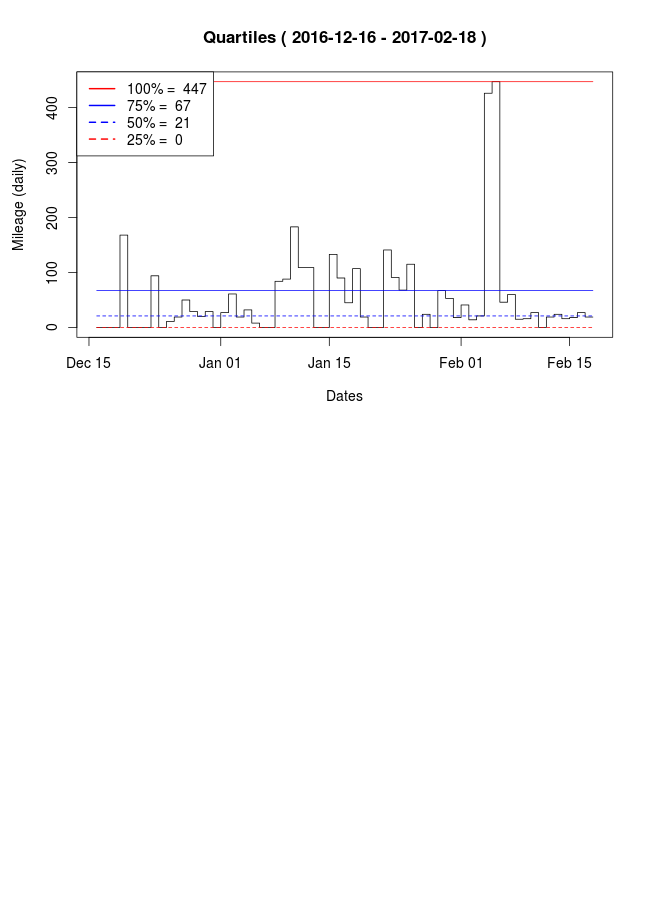
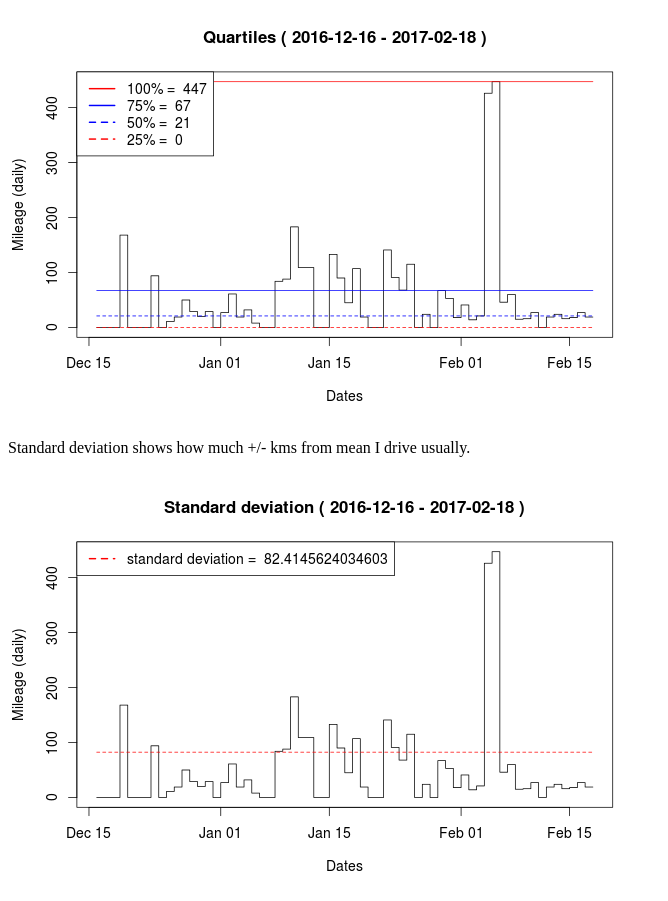
Before and after one commit to ivanbochko/10-days-of-statistics, a plain HTML site: page docs/index.html in a window 1280 px wide. Shown: the part 2068-2969 px from the top of the page, without its empty margins (0-668 px from the left). Before the commit the page ends 2499 px from the top, so only its background shows below. Drawn offline with Linux system fonts and the light colour scheme.

Commit message:
Added deviation measure

```diff
--- a/docs/index.html
+++ b/docs/index.html
@@ -40,5 +40,12 @@ Weighted average in this case will show what average milleage I spend for import
 <div>
   <img src="qualtiles-01.png"/>
 </div>
+
+<p>
+  Standard deviation shows how much +/- kms from mean I drive usually.
+</p>
+<div>
+  <img src="deviation-01.png"/>
+</div>
 </body>
 </html>
```
Also changed, not shown: docs/deviation-01.png (added), 4 other files.
